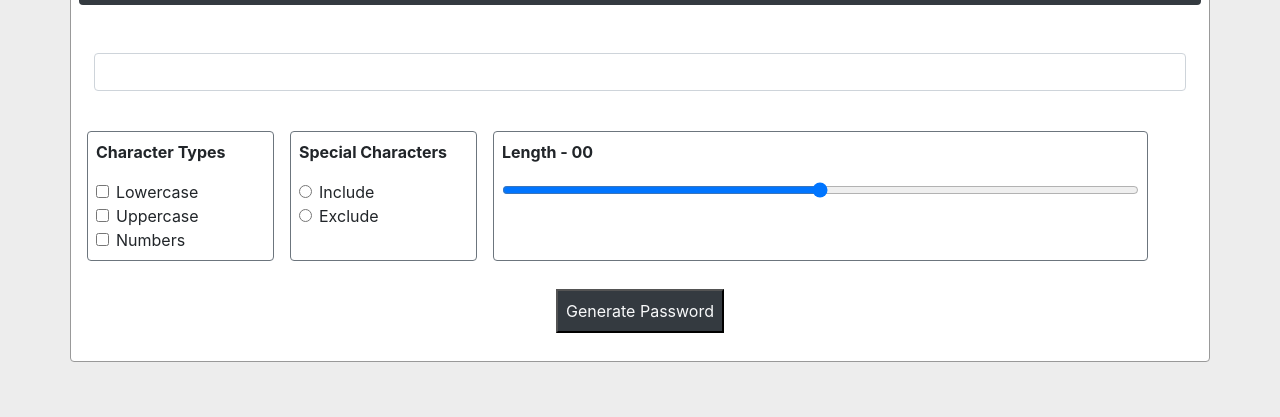
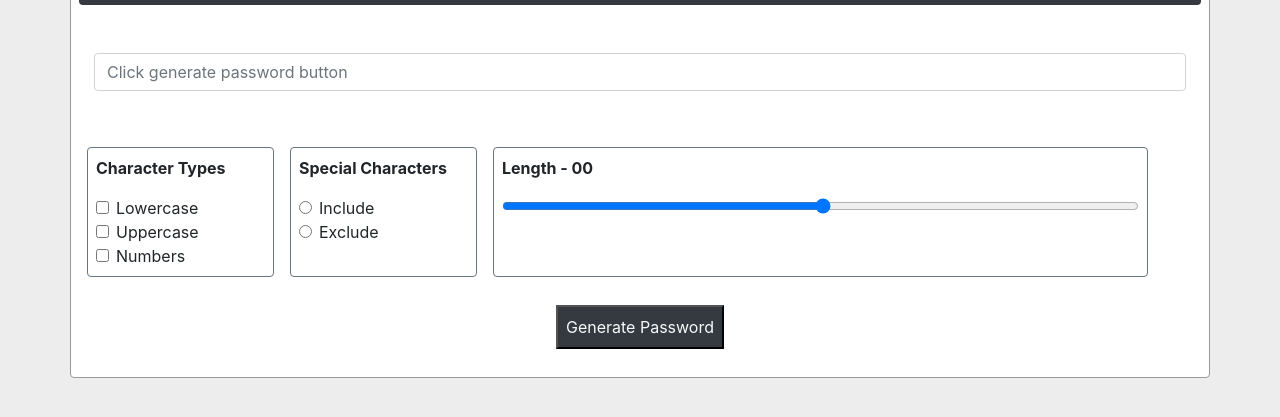
Before and after one commit to udara/password_generator, a plain HTML site: page index.html in a window 1280 px wide. Shown: the part 79-496 px from the top of the page. Drawn offline with nearby package versions, Linux system fonts and the light colour scheme.

Commit message:
add error div for verification

```diff
--- a/index.html
+++ b/index.html
@@ -21,10 +21,16 @@
                       <div class="row">
                           <div class="col">
                             <div class="form-group pt-5 pb-3">
-                                <input type="text" class="form-control" id="password">
+                                <input type="text" class="form-control" id="password" placeholder="Click generate password button">
                               </div>
                           </div>
                       </div>
+                      <div class="row">
+                        <div class="col">
+                          <div class="form-group text-danger" id="errors">
+                            </div>
+                        </div>
+                    </div>
                   </div>
                   <div class="container" >
                       <div class="row">
@@ -67,7 +73,7 @@
                         <div class="col-md-7 border border-secondary rounded p-2 m-2">
                             <p class="font-weight-bold">Length - <span id="password-length-display">00</span></p>
 
-                            <input type="range" class="w-100" id="password-length" min="8" max="128" >
+                            <input type="range" class="w-100" id="password-length" min="8" max="129">
                         </div>
                       </div>
                   </div>
```
